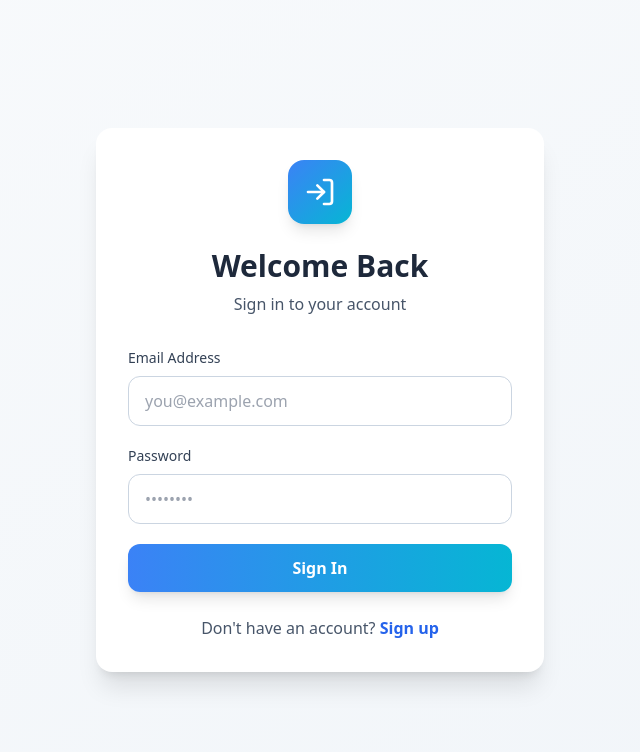
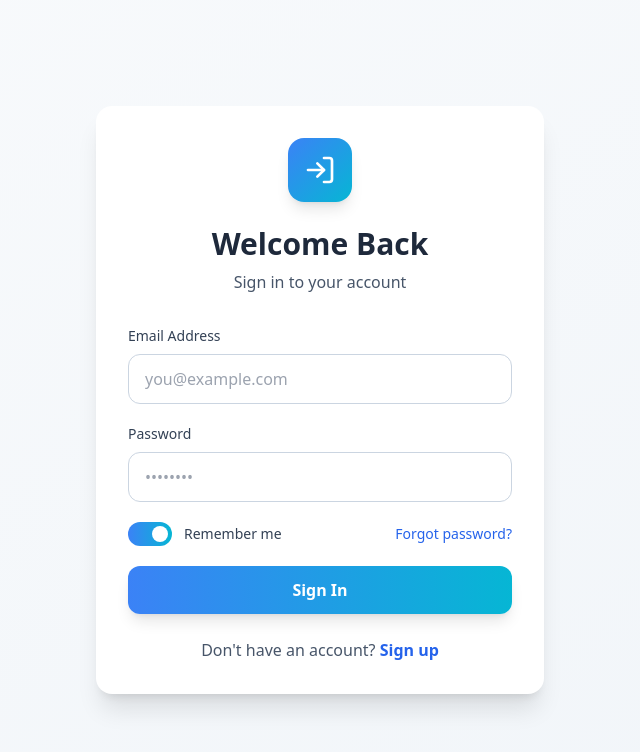
Before and after one commit to bekdev09/tms, a React (Vite) app in the folder client/: page /login in a window 1280 px wide. Shown: the top 752 px of the page, without its empty margins (320-960 px from the left). Built offline with nearby package versions, Linux system fonts and the light colour scheme; no server answers.

Commit message:
fix login persistence and add remember me option

```diff
--- a/client/src/features/auth/PersistLogin.tsx
+++ b/client/src/features/auth/PersistLogin.tsx
@@ -4,11 +4,12 @@ import { Outlet, Link } from "react-router-dom";
 import { useAppSelector, useAppDispatch } from "../../store/hooks";
 import { useRefreshMutation, useLazyGetMeQuery } from "./authApi";
 import { setUser, setLoading } from "./authSlice";
+import usePersist from "../../hooks/usePersist";
 
 export default function PersistLogin(): JSX.Element {
   const token = useAppSelector((s) => s.auth.accessToken);
   const user = useAppSelector((s) => s.auth.user);
-  const persist: boolean = true;
+  const [persist] = usePersist();
 
   const [refresh, { isLoading, isError, error }] = useRefreshMutation();
   const [triggerGetMe] = useLazyGetMeQuery();
@@ -20,9 +21,8 @@ export default function PersistLogin(): JSX.Element {
 
     const verify = async () => {
       try {
-        console.debug("PersistLogin: start verify", { token, user, persist });
+        // console.debug("PersistLogin: start verify", { token, user, persist });
 
-        // ✅ FIX: If we already have BOTH token AND user, we're fully authenticated
         if (token && user) {
           console.debug("PersistLogin: already authenticated — skipping");
           dispatch(setLoading(false));
@@ -30,7 +30,7 @@ export default function PersistLogin(): JSX.Element {
           return;
         }
 
-        // ✅ FIX: If we have token but no user, just fetch user data
+        // we have token but no user, just fetch user data
         if (token && !user) {
           console.debug(
             "PersistLogin: token exists but no user — fetching /auth/me"
@@ -51,7 +51,7 @@ export default function PersistLogin(): JSX.Element {
           return;
         }
 
-        // ✅ FIX: Only refresh if we have NO token but persistence is on
+        // Only refresh if we have NO token but persistence is on
         if (!token && persist) {
           console.debug("PersistLogin: no token — attempting refresh");
           const res = await refresh().unwrap();
@@ -85,7 +85,7 @@ export default function PersistLogin(): JSX.Element {
     };
   }, [token, user, persist, refresh, triggerGetMe, dispatch]);
 
-  // 🌀 Loading state
+  // Loading state
   if (isLoading || verifying) {
     return (
       <div className="min-h-screen flex items-center justify-center">
@@ -97,7 +97,7 @@ export default function PersistLogin(): JSX.Element {
     );
   }
 
-  // ⚠️ Refresh failed
+  // Refresh failed
   if (isError) {
     const msg =
       (error as any)?.data?.message ||
@@ -120,6 +120,6 @@ export default function PersistLogin(): JSX.Element {
     );
   }
 
-  // ✅ Auth ready
+  // Auth ready
   return <Outlet />;
 }
--- /dev/null
+++ b/client/src/hooks/usePersist.ts
@@ -0,0 +1,13 @@
+import { useState, useEffect } from "react";
+
+export default function usePersist(): [boolean, (value: boolean) => void] {
+  const [persist, setPersist] = useState<boolean>(
+    JSON.parse(localStorage.getItem("persist") || "true")
+  );
+
+  useEffect(() => {
+    localStorage.setItem("persist", JSON.stringify(persist));
+  }, [persist]);
+
+  return [persist, setPersist]  as const;
+}
--- a/client/src/pages/Login.tsx
+++ b/client/src/pages/Login.tsx
@@ -1,23 +1,25 @@
-import { useState } from 'react';
-import { useLoginMutation } from '../features/auth/authApi';
-import { useAppDispatch } from '../store/hooks';
-import { setAccessToken, setUser } from '../features/auth/authSlice';
-import { Link, useNavigate } from 'react-router-dom';
-import { LogIn } from 'lucide-react';
+import { useState } from "react";
+import { useLoginMutation } from "../features/auth/authApi";
+import { useAppDispatch } from "../store/hooks";
+import { setAccessToken, setUser } from "../features/auth/authSlice";
+import { Link, useNavigate } from "react-router-dom";
+import { LogIn } from "lucide-react";
+import usePersist from "../hooks/usePersist";
 
 export default function Login() {
-  const [email, setEmail] = useState('');
-  const [password, setPassword] = useState('');
+  const [email, setEmail] = useState("");
+  const [password, setPassword] = useState("");
   const [loading, setLoading] = useState(false);
-  const [error, setError] = useState('');
+  const [error, setError] = useState("");
   const navigate = useNavigate();
   const dispatch = useAppDispatch();
   const [login] = useLoginMutation();
+  const [persist, setPersist] = usePersist();
 
   const handleLogin = async (e: React.FormEvent) => {
     e.preventDefault();
     setLoading(true);
-    setError('');
+    setError("");
 
     try {
       const data = await login({ email, password }).unwrap();
@@ -28,9 +30,9 @@ export default function Login() {
       if (data?.user) {
         dispatch(setUser(data.user));
       }
-      navigate('/dashboard');
+      navigate("/dashboard");
     } catch (err: any) {
-      setError(err.message || 'Failed to login');
+      setError(err.message || "Failed to login");
     } finally {
       setLoading(false);
     }
@@ -87,19 +89,55 @@ export default function Login() {
                 required
               />
             </div>
-
+            <div className="flex items-center justify-between">
+              <label
+                htmlFor="persist"
+                className="flex items-center cursor-pointer select-none"
+              >
+                <div className="relative">
+                  <input
+                    id="persist"
+                    type="checkbox"
+                    checked={persist}
+                    onChange={() => setPersist(!persist)}
+                    className="sr-only"
+                  />
+                  <div
+                    className={`w-11 h-6 rounded-full transition-colors ${
+                      persist
+                        ? "bg-gradient-to-r from-blue-500 to-cyan-500"
+                        : "bg-slate-300 dark:bg-slate-600"
+                    }`}
+                  ></div>
+                  <div
+                    className={`dot absolute left-1 top-1 bg-white w-4 h-4 rounded-full transition-transform ${
+                      persist ? "translate-x-5" : "translate-x-0"
+                    }`}
+                  ></div>
+                </div>
+                <span className="ml-3 text-sm text-slate-700 dark:text-slate-300">
+                  Remember me
+                </span>
+              </label>
+              <Link
+                to="/forgot-password"
+                className="text-sm text-blue-600 dark:text-cyan-400 hover:underline"
+              >
+                Forgot password?
+              </Link>
+            </div>
             <button
               type="submit"
               disabled={loading}
               className="w-full py-3 px-4 bg-gradient-to-r from-blue-500 to-cyan-500 hover:from-blue-600 hover:to-cyan-600 text-white font-semibold rounded-xl shadow-lg hover:shadow-xl transform hover:-translate-y-0.5 transition-all disabled:opacity-50 disabled:cursor-not-allowed disabled:transform-none"
             >
-              {loading ? 'Signing in...' : 'Sign In'}
+              {loading ? "Signing in..." : "Sign In"}
             </button>
           </form>
 
           <div className="mt-6 text-center">
             <p className="text-slate-600 dark:text-slate-400">
-              Don't have an account?{' '}
+              Don't have an account?{" "}
               <Link
                 to="/register"
                 className="text-blue-600 dark:text-cyan-400 font-semibold hover:underline"
```
